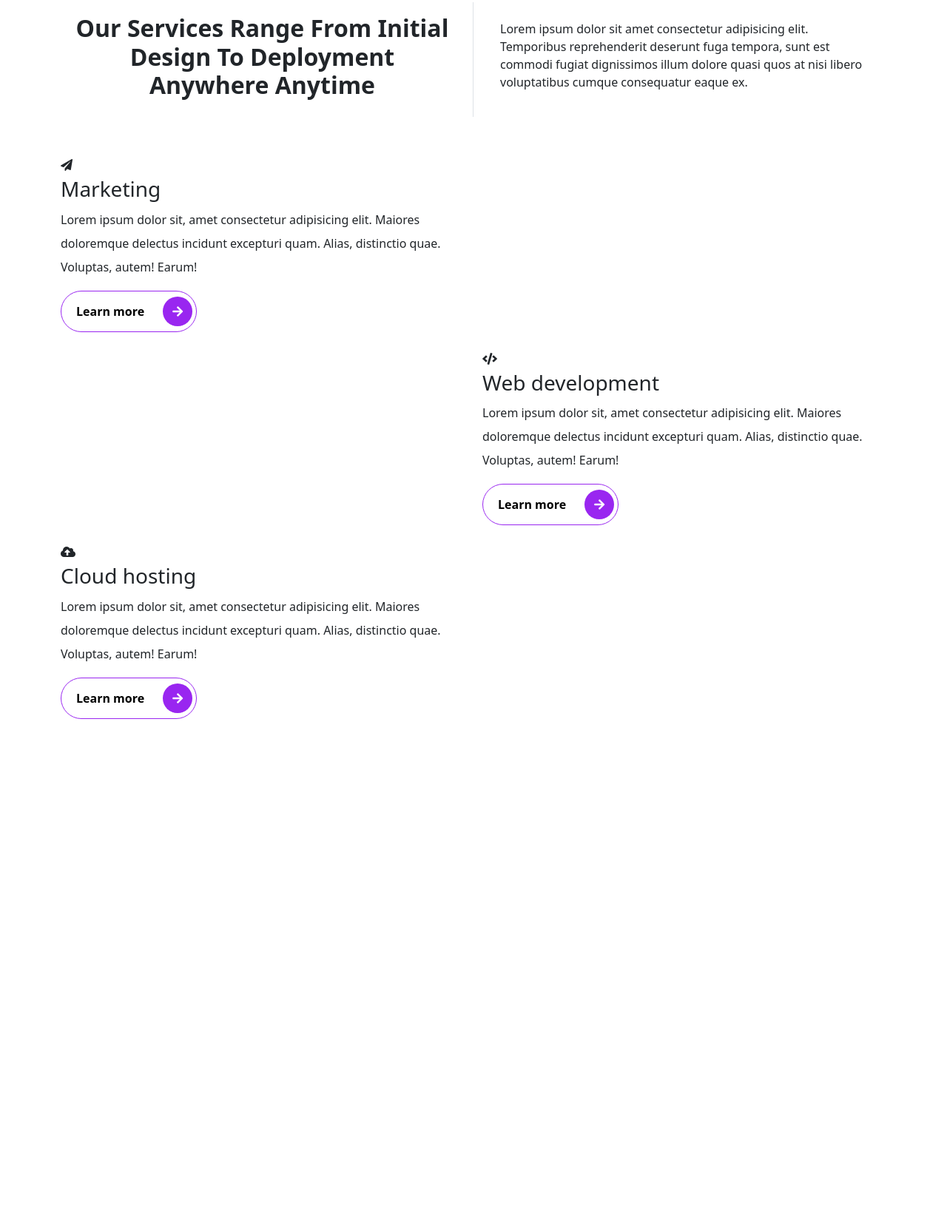
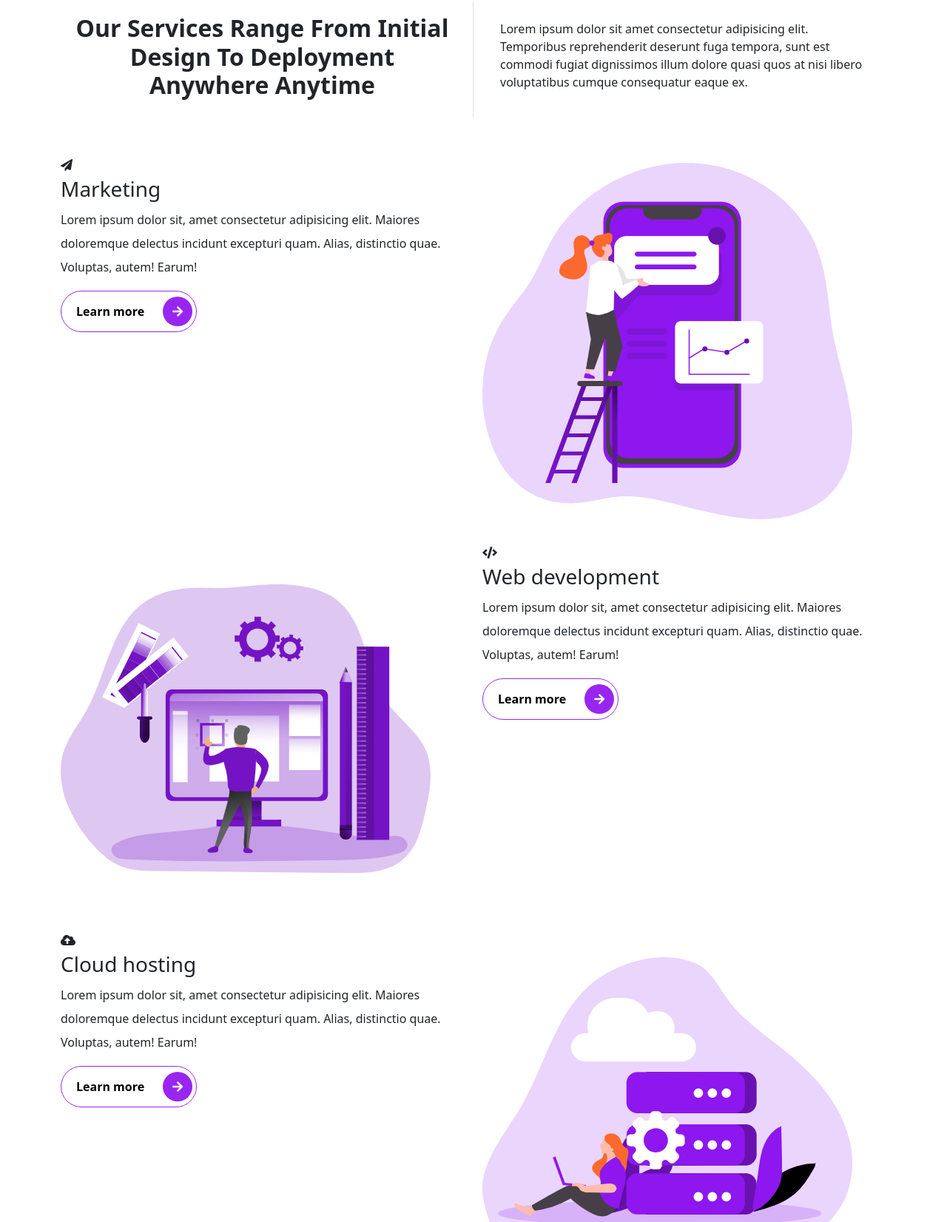
Before and after one commit to Aligndzcyln/Portfolio-Website, a website: page index.html in a window 1280 px wide. Shown: the part 1378-3030 px from the top of the page at 74% size. Before the commit the page ends 2350 px from the top, so only its background shows below. Drawn offline with nearby package versions, Linux system fonts and the light colour scheme.

Commit message:
services illustrations added

```diff
--- a/index.html
+++ b/index.html
@@ -202,13 +202,17 @@
                     </div>
                 </div>
                 <div class="col-lg-6 col-md-6 col-sm-12 col-xs-12 services mt-4">
-                    <div class="services__content"></div>
+                    <div class="services__content">
+                        <img src="images/services/service-1.png" alt="marketing illustration" class="img-fluid">
+                    </div>
                 </div>
             </div>
             <!-- start the web development content -->
             <div class="row">
                 <div class="col-lg-6 col-md-6 col-sm-12 col-xs-12 services mt-4">
-                    <div class="services__content"></div>
+                    <div class="services__content">
+                        <img src="images/services/service-2.png" alt="web development illustration" class="img-fluid">
+                    </div>
                 </div>
                 <div class="col-lg-6 col-md-6 col-sm-12 col-xs-12 services mt-4">
                     <div class="services__content">
@@ -244,7 +248,9 @@
                     </div>
                 </div>
                 <div class="col-lg-6 col-md-6 col-sm-12 col-xs-12 services mt-4">
-                    <div class="services__content"></div>
+                    <div class="services__content">
+                        <img src="images/services/service-3.png" alt="cloud hosting illustration" class="img-fluid">
+                    </div>
                 </div>
             </div>
         </div>
```
Also changed, not shown: images/logo.png (deleted), images/services/service-1.png (added), images/services/service-2.png (added), images/services/service-3.png (added).
